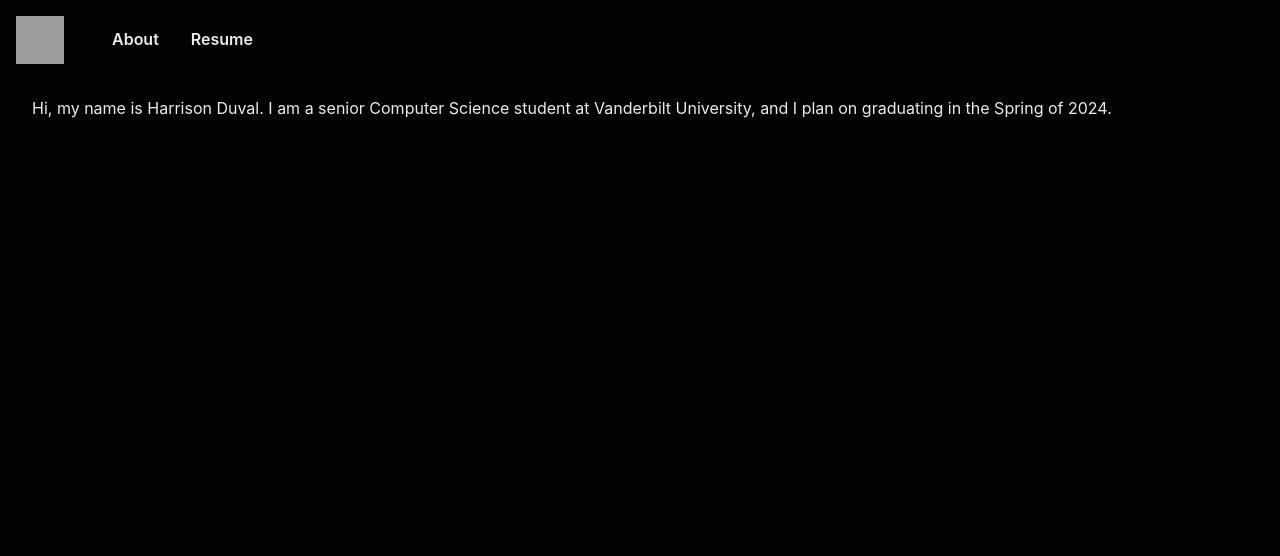
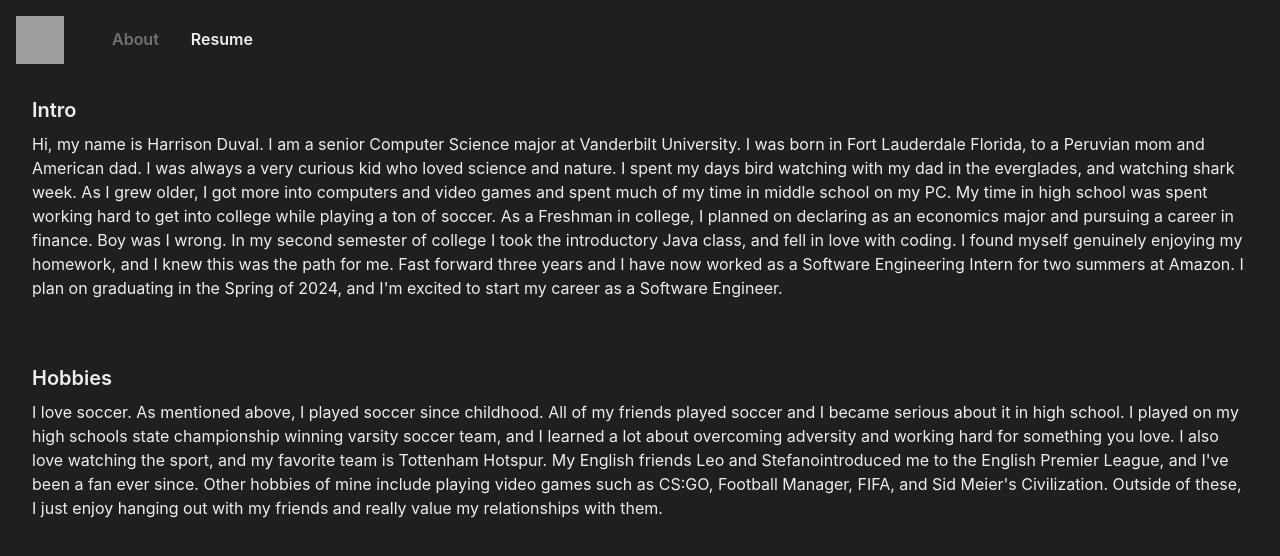
Before and after one commit to hfduval/harrison-duval-website, a Next.js app: page /about in a window 1280 px wide. Shown: the top 556 px of the page. Built offline with nearby package versions, Linux system fonts and the light colour scheme; grey boxes are pictures that could not be loaded.

Commit message:
About and resume pages, along with navbar tune up

```diff
--- a/components/Navbar/NavLinks/NavItem.tsx
+++ b/components/Navbar/NavLinks/NavItem.tsx
@@ -26,9 +26,10 @@ const NavItem : React.FC<NavItemProps> = ({ route }) => {
         >
             <Button
                 variant="ghost"
-                colorScheme={pathname === route.href ? 'brand' : 'gray'}
+                colorScheme='gray'
                 alignItems='center'
                 display='flex'
+                isDisabled={pathname === route.href}
             >
                 {route.name}
             </Button>
--- a/components/Navbar/index.tsx
+++ b/components/Navbar/index.tsx
@@ -38,7 +38,7 @@ const Navbar : React.FC = () => {
                 />
             </Link>
             <Box
-                display={{ base: 'none', md: 'flex', sm: 'flex' }}
+                display={{ base: 'flex' }}
             >
                 <NavLinks />
             </Box>
--- a/constants/strings.ts
+++ b/constants/strings.ts
@@ -1,3 +1,24 @@
 export const strings = {
-    "about": "Hi, my name is Harrison Duval. I am a senior Computer Science student at Vanderbilt University, and I plan on graduating in the Spring of 2024."
+    "about": "Hi, my name is Harrison Duval. I am a senior Computer Science major at " +
+        "Vanderbilt University. I was born in Fort Lauderdale Florida, to a Peruvian mom and " +
+        "American dad. I was always a very curious kid who loved science and nature. I spent my " +
+        "days bird watching with my dad in the everglades, and watching shark week. As I grew " +
+        "older, I got more into computers and video games and spent much of my time in middle " +
+        "school on my PC. My time in high school was spent working hard to get into college while" +
+        " playing a ton of soccer. As a Freshman in college, I planned on declaring as an " +
+        "economics major and pursuing a career in finance. Boy was I wrong. In my second semester" +
+        " of college I took the introductory Java class, and fell in love with coding. I found " +
+        "myself genuinely enjoying my homework, and I knew this was the path for me. Fast forward" +
+        " three years and I have now worked as a Software Engineering Intern for two summers at " +
+        "Amazon. I plan on graduating in the Spring of 2024, and I'm excited to start my career " +
+        "as a Software Engineer.",
+    "hobbies": "I love soccer. As mentioned above, I played soccer since childhood. All of my " +
+        "friends played soccer and I became serious about it in high school. I played on my " +
+        "high schools state championship winning varsity soccer team, and I learned a lot about " +
+        "overcoming adversity and working hard for something you love. I also love watching the " +
+        "sport, and my favorite team is Tottenham Hotspur. My English friends Leo and Stefano" +
+        "introduced me to the English Premier League, and I've been a fan ever since. Other " +
+        "hobbies of mine include playing video games such as CS:GO, Football Manager, FIFA, and " +
+        "Sid Meier's Civilization. Outside of these, I just enjoy hanging out with my friends and" +
+        " really value my relationships with them."
 }
--- a/layouts/layout.tsx
+++ b/layouts/layout.tsx
@@ -14,7 +14,7 @@ export const Layout: React.FC<Props> = ({ children }) => {
     return (
         <Box
             minH="100vh"
-            bg={useColorModeValue("blue.50", "blackAlpha.900")}
+            bg={useColorModeValue("brand.100", "brand.50")}
         >
             <Navbar />
             {children}
--- a/pages/_app.tsx
+++ b/pages/_app.tsx
@@ -7,7 +7,7 @@ export default function MyApp({ Component, pageProps }: AppProps) {
     return (
         <>
             <ChakraProvider theme={theme}>
-                <title>Harrison&#39s Personal Website</title>
+                <title>Harrison&apos;s Personal Website</title>
                 <Component {...pageProps} />
             </ChakraProvider>
         </>
--- a/pages/about.tsx
+++ b/pages/about.tsx
@@ -5,8 +5,11 @@ export default function About() {
     return (
         <Layout>
             <main className="justify-between">
-                <div className="flex min-h-screen flex-col pl-8 pt-24">
+                <div className="flex min-h-screen flex-col pl-8 pt-24 pr-8">
+                    <h1 className="mb-2 text-xl font-semibold">Intro</h1>
                     <h2>{strings.about}</h2>
+                    <h1 className="mt-16 mb-2 text-xl font-semibold">Hobbies</h1>
+                    <h2>{strings.hobbies}</h2>
                 </div>
             </main>
         </Layout>
--- a/pages/index.tsx
+++ b/pages/index.tsx
@@ -9,7 +9,7 @@ export default function Home() {
                         Welcome,
                     </h1>
                     <h2>
-                        This is my personal website.
+                        this is my personal website.
                     </h2>
                 </div>
             </main>
--- a/pages/resume.tsx
+++ b/pages/resume.tsx
@@ -5,7 +5,7 @@ export default function About() {
     return (
         <Layout>
             <main className="justify-between">
-                <div className="flex min-h-screen flex-col items-center pt-32">
+                <div className="flex min-h-screen flex-col items-center pt-24 pb-8 pr-8 pl-8">
                     <Image
                         src="/resume.jpg"
                         alt="Resume"
--- a/theme/colors.ts
+++ b/theme/colors.ts
@@ -1,5 +1,6 @@
 export const colors = {
-    50: "#1d201f",
-    100: "#f7e7ce",
-    200: "#588157",
+    brand: {
+        50: "#1d201f",
+        100: "#f7e7ce",
+    }
 }
```
